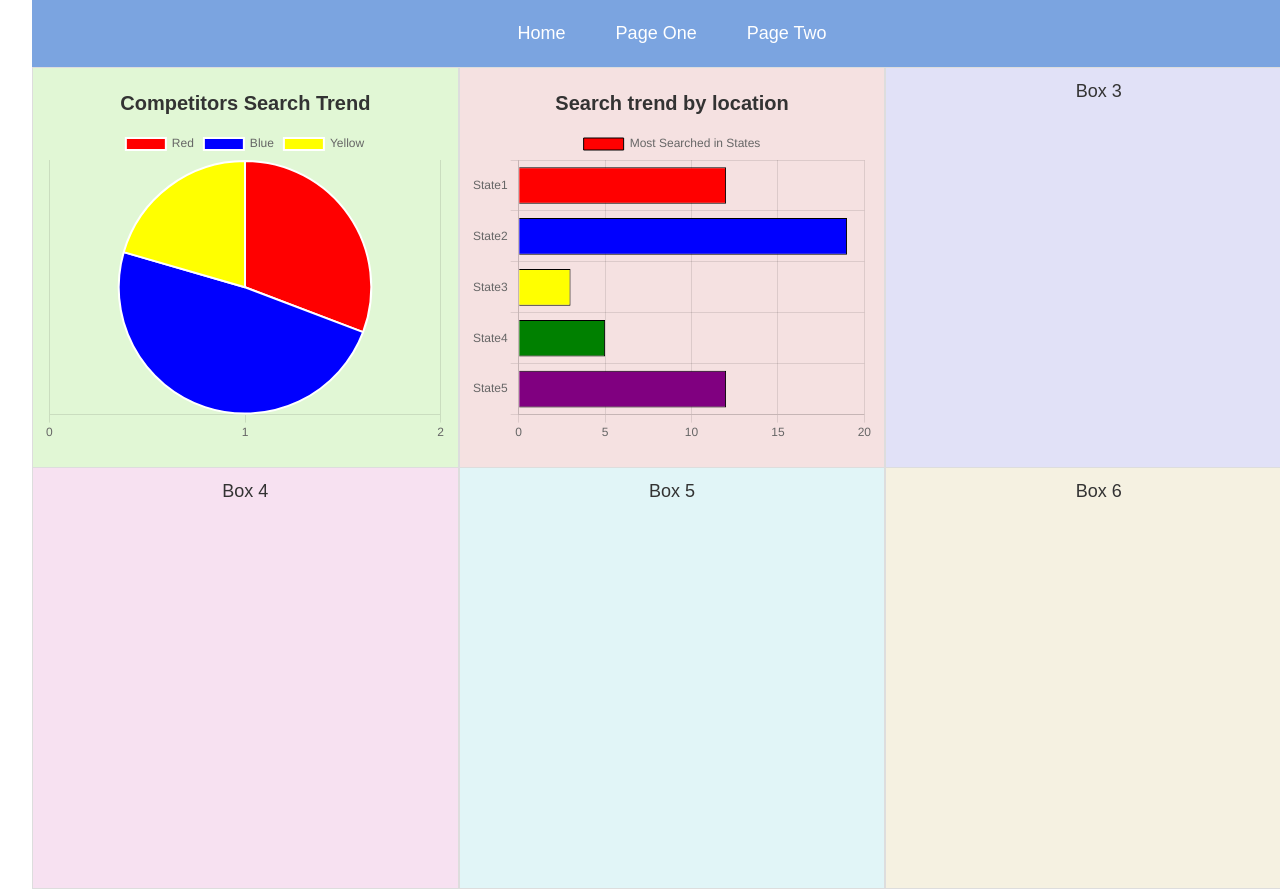
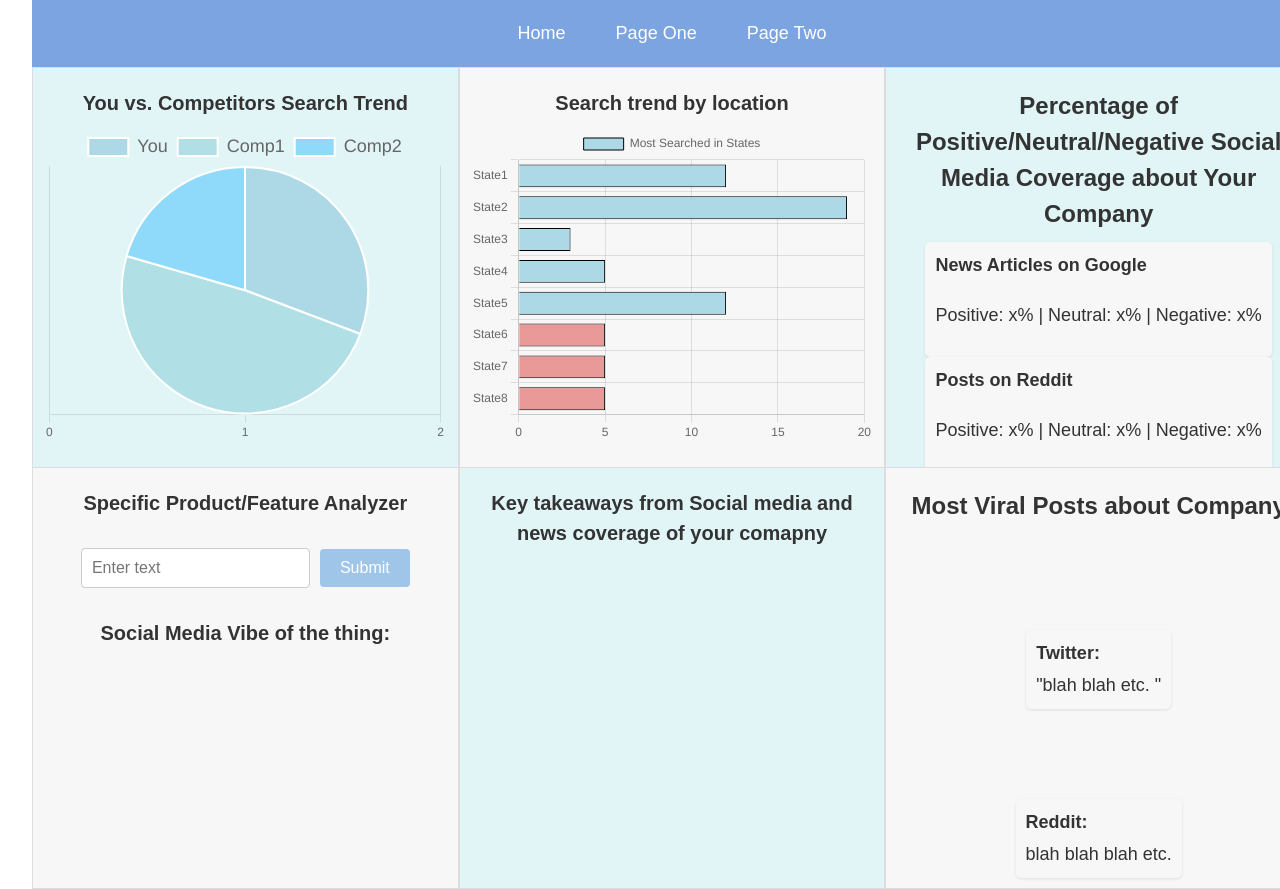
Before and after one commit to ArranKooner/Inrix24, a React (Vite) app: page /pageone in a window 1280 px wide. Shown: the top 889 px of the page. Built offline with nearby package versions, Linux system fonts and the light colour scheme.

Commit message:
no more clown colors

```diff
--- a/src/App.css
+++ b/src/App.css
@@ -116,12 +116,12 @@ html, body {
 }
 
 /* Optional: Add different background colors to each box for better visual separation */
-.box1 { background-color: #e1f7d5; }
-.box2 { background-color: #f5e1e1; }
-.box3 { background-color: #e1e1f7; }
-.box4 { background-color: #f7e1f1; }
+.box1 { background-color: #e1f5f7; }
+.box2 { background-color: #f7f7f7; }
+.box3 { background-color: #e1f5f7; }
+.box4 { background-color: #f7f7f7 }
 .box5 { background-color: #e1f5f7; }
-.box6 { background-color: #f5f1e1; }
+.box6 { background-color: #f7f7f7 }
 
 @media screen and (max-width: 768px) {
   .grid-container {
@@ -130,3 +130,31 @@ html, body {
   }
 
 }
+
+.box3 h2 {
+  font-size: 24px; /* Increase the font size to make it slightly larger */
+  margin-bottom: 0px; /* Adds space below the title */
+  text-align: center; /* Centers the title */
+}
+
+.box6 h2 {
+  font-size: 24px; /* Increase the font size to make it slightly larger */
+  margin-bottom: 5px; /* Adds space below the title */
+  text-align: center; /* Centers the title */
+}
+
+.section {
+  padding: 10px;
+  background-color: #f7f7f7;
+  border-radius: 5px;
+  box-shadow: 0 1px 3px rgba(0, 0, 0, 0.1);
+  display: flex;
+  flex-direction: column; /* Ensure content is stacked vertically */
+}
+
+.section h3 {
+  font-size: 18px;
+  margin: 0;
+  padding-bottom: 5px; /* Add space below the heading */
+  align-self: flex-start; /* Ensure the heading aligns to the top left */
+}
--- a/src/Components/BarChart.jsx
+++ b/src/Components/BarChart.jsx
@@ -8,13 +8,13 @@ ChartJS.register(Title, Tooltip, Legend, BarElement, CategoryScale, LinearScale)
 export function HorizontalBarChart() {
   // Data for the chart
     const data = {
-        labels: ['State1', 'State2', 'State3', 'State4', 'State5'], // Labels on the Y-axis
+        labels: ['State1', 'State2', 'State3', 'State4', 'State5', 'State6', 'State7', 'State8'], // Labels on the Y-axis
         datasets: [
             {
                 label: 'Most Searched in States',
-                data: [12, 19, 3, 5, 12], // Values for each bar
-                backgroundColor: ['red', 'blue', 'yellow', 'green', 'purple'], // Bar colors
-                borderColor: ['black', 'black', 'black', 'black', 'black'], // Bar border colors
+                data: [12, 19, 3, 5, 12, 5, 5, 5], // Values for each bar
+                backgroundColor: ['#ADD8E6', '#ADD8E6', '#ADD8E6', '#ADD8E6', '#ADD8E6', '#ea9999', '#ea9999', '#ea9999'], // Bar colors
+                borderColor: ['black', 'black', 'black', 'black', 'black', 'black', 'black', 'black'], // Bar border colors
                 borderWidth: 1,
             },
             ],
--- a/src/Components/PieChart.jsx
+++ b/src/Components/PieChart.jsx
@@ -8,11 +8,11 @@ ChartJS.register(Title, Tooltip, Legend, ArcElement, CategoryScale, LinearScale)
 const PieChart = () => {
   // Data for the pie chart
     const data = {
-        labels: ['Red', 'Blue', 'Yellow'],
+        labels: ['You', 'Comp1', 'Comp2'],
         datasets: [
             {
                 data: [12, 19, 8],
-                backgroundColor: ['#FF0000', '#0000FF', '#FFFF00'],
+                backgroundColor: ['#ADD8E6', '#B0E0E6', '#8FD9FB'],
                 hoverOffset: 4,
             },
         ],
@@ -20,6 +20,22 @@ const PieChart = () => {
 
   // Options to customize the chart
     const options = {
+        plugins: {
+            legend: {
+                labels: {
+                    font: {
+                        size: 18, // Increase label font size
+                    },
+                },
+            },
+            tooltip: {
+                callbacks: {
+                    label: (tooltipItem) => {
+                    return `${tooltipItem.label}: ${tooltipItem.raw}%`; // Adjust tooltip label
+                    },
+                },
+                },
+        },
         indexAxis: 'y', // This makes the chart horizontal
         responsive: true, // Ensures the chart is responsive to container size
         maintainAspectRatio: false, // Allows chart to scale based on container size
--- a/src/Components/TextInput.jsx
+++ b/src/Components/TextInput.jsx
@@ -1,21 +1,60 @@
-import { useState } from "react"
+import React, { useState } from 'react';
 
-function TextInput (){
+function TextInput() {
     const [inputValue, setInputValue] = useState('');
+
     const handleInputChange = (event) => {
         setInputValue(event.target.value);
     };
 
+    const handleSubmit = () => {
+        alert(`You submitted: ${inputValue}`);
+    };
+
     return (
-        <div>
+        <div style={gridContainerStyle}>
             <input
                 type="text"
                 value={inputValue}
                 onChange={handleInputChange}
-                placeholder="Enter some text"
+                placeholder="Enter text"
+                style={textInputStyle}
             />
+            <button onClick={handleSubmit} style={buttonStyle}>
+                Submit
+            </button>
         </div>
-        );
-    }
+    );
+}
+// Inline styles for simplicity
+const gridContainerStyle = {
+    display: 'grid',
+    gridTemplateColumns: '1fr auto', // Text input takes remaining space, button takes auto size
+    gap: '10px', // Space between input and button
+    alignItems: 'center', // Align items vertically in the center
+    width: '100%', // Full-width container
+    maxWidth: '400px', // Optional: Limit container width
+    margin: '20px auto', // Center the container horizontally
+};
+
+const textInputStyle = {
+    padding: '10px',
+    fontSize: '16px',
+    border: '1px solid #ccc',
+    backgroundColor: '#FFFFFF',
+    color: "#000000",
+    borderRadius: '4px',
+    flex: '1',
+};
+
+const buttonStyle = {
+    padding: '10px 20px',
+    fontSize: '16px',
+    border: 'none',
+    borderRadius: '4px',
+    backgroundColor: '#9fc5e8',
+    color: '#fff',
+    cursor: 'pointer',
+};
 
 export default TextInput;
--- a/src/Components/pageone.jsx
+++ b/src/Components/pageone.jsx
@@ -1,13 +1,14 @@
 import React from 'react'
 import PieChart from './PieChart';
 import { HorizontalBarChart } from './BarChart';
+import TextInput from './TextInput';
 import { Chart as ChartJS, CategoryScale, LinearScale, PointElement, LineElement, Title, Tooltip, Legend } from 'chart.js';
 
 export function PageOne(){
     return (
         <div className="grid-container">
         <div className="box box1">
-            <h2>Competitors Search Trend</h2>
+            <h2>You vs. Competitors Search Trend</h2>
             <div className="chart">
                 <PieChart />
             </div>
@@ -18,10 +19,47 @@ export function PageOne(){
                 <HorizontalBarChart />
             </div>
         </div>
-        <div className="box box3">Box 3</div>
-        <div className="box box4">Box 4</div>
-        <div className="box box5">Box 5</div>
-        <div className="box box6">Box 6</div>
+
+        <div className="box box3">
+            <h2>Percentage of Positive/Neutral/Negative Social Media Coverage about Your Company</h2>
+
+            <div className="section">
+                <h3>News Articles on Google</h3>
+                <p>Positive: x% | Neutral: x% | Negative: x%</p>
+            </div>
+
+            <div className="section">
+                <h3>Posts on Reddit</h3>
+                <p>Positive: x% | Neutral: x% | Negative: x%</p>
+            </div>
+
+            <div className="section">
+                <h3>Posts on Twitter</h3>
+                <p>Positive: x% | Neutral: x% | Negative: x%</p>
+            </div>
+        </div>
+
+        <div className="box box4">
+            <div>
+                <h2>Specific Product/Feature Analyzer</h2>
+                <TextInput />
+                <h2>Social Media Vibe of the thing: </h2>
+            </div>
+        </div>
+        <div className="box box5"><h2> Key takeaways from Social media and news coverage of your comapny</h2></div>
+
+        <div className="box box6">
+        <h2>Most Viral Posts about Company</h2>
+            <div className="section">
+                <h3>Twitter:</h3>
+                "blah blah etc. "
+            </div>
+
+            <div className="section">
+                <h3>Reddit:</h3>
+                blah blah blah etc.
+            </div>
+        </div>
     </div>
     )
 }
```
